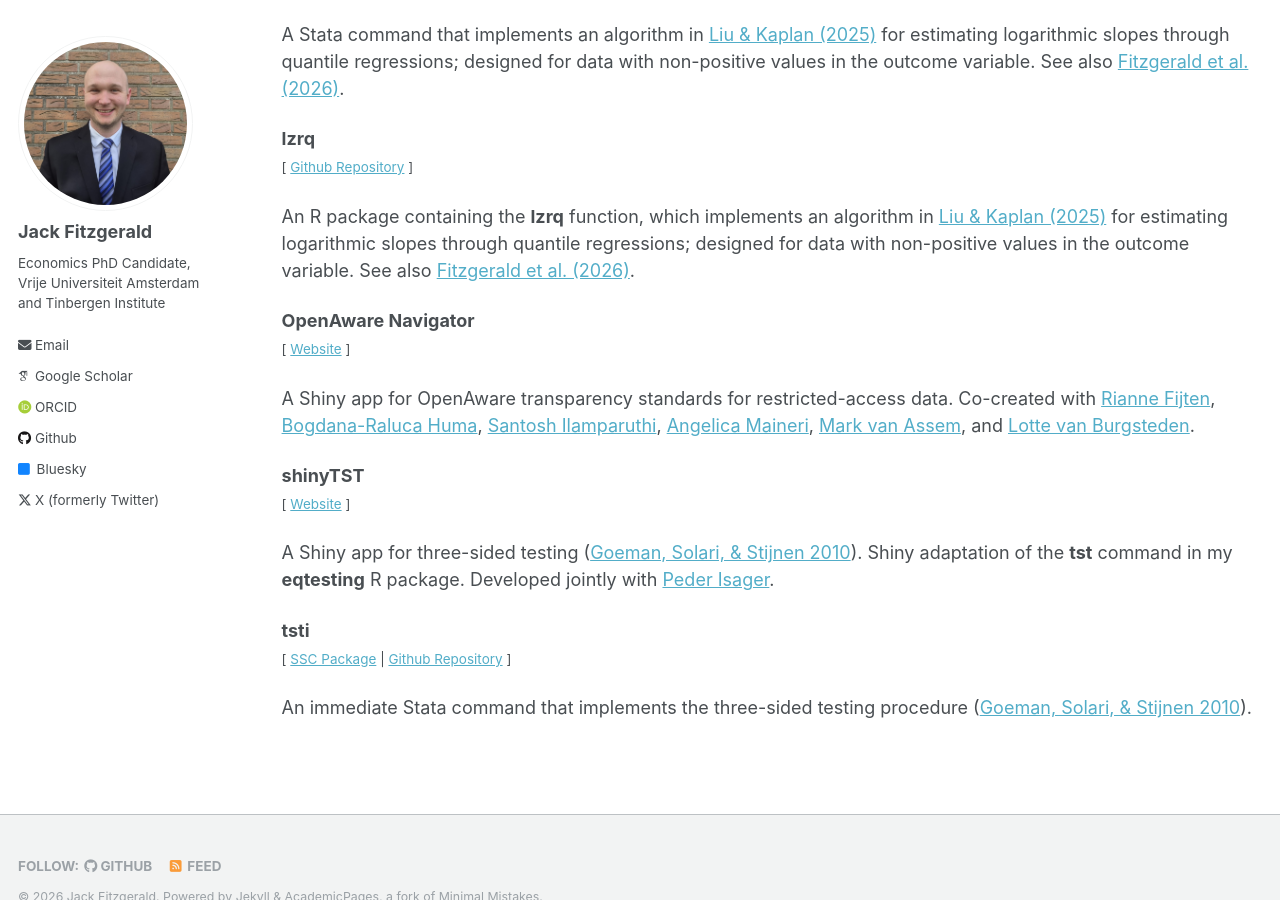
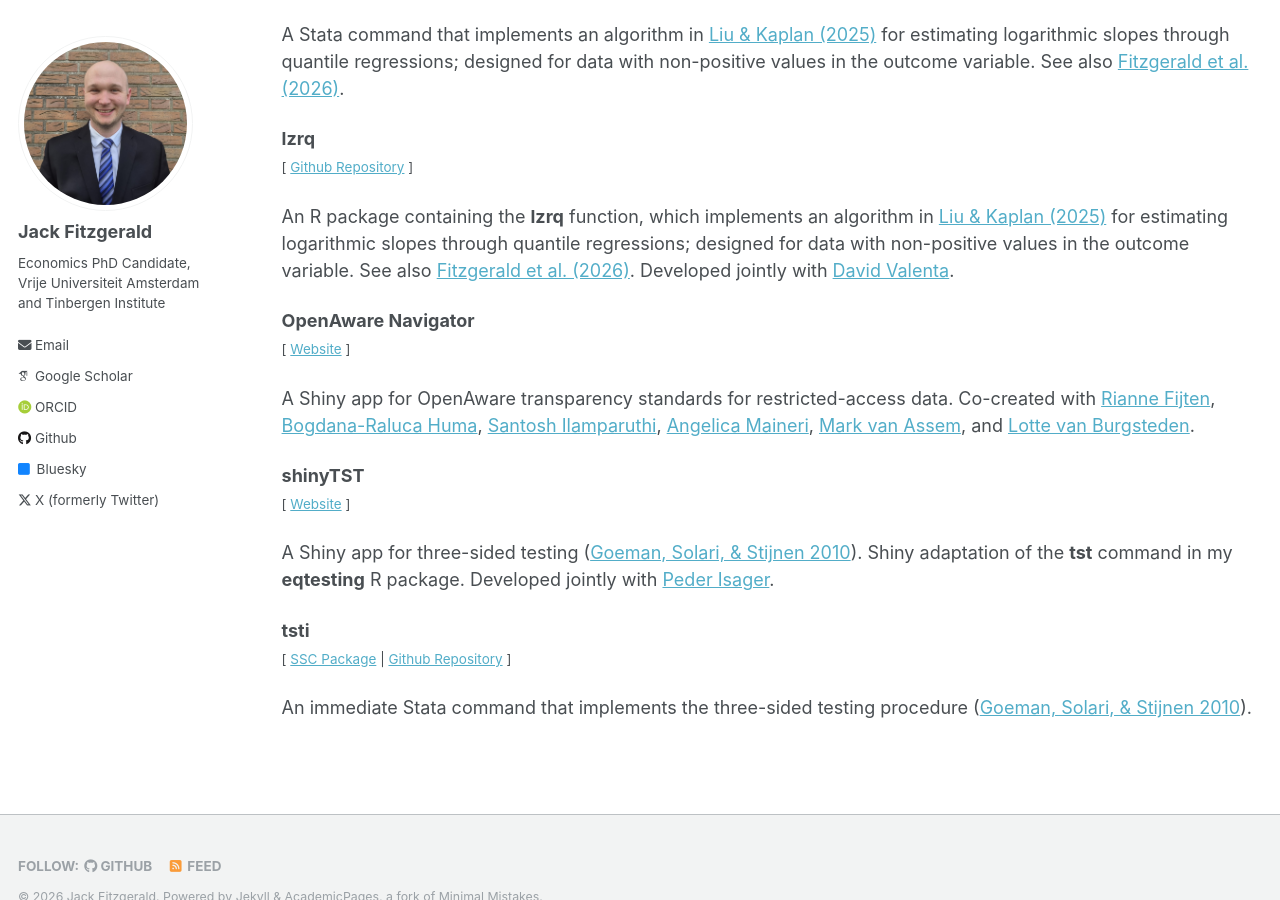
Before and after one commit to jack-fitzgerald/jack-fitzgerald.github.io, a Jekyll site: the page built from _pages/software.md, in a window 1280 px wide and 900 px high, scrolled down 584 px. Built offline with Jekyll 4.4.1, drawn with Linux system fonts in a browser that asks for light colours; some web fonts are replaced.

Commit message:
Update software.md

```diff
--- a/_pages/software.md
+++ b/_pages/software.md
@@ -23,7 +23,7 @@ A Stata command that implements an algorithm in [Liu & Kaplan (2025)](https://dr
 **lzrq** <br/>
 <small>[ [Github Repository](https://github.com/jack-fitzgerald/lzrq) ] </small>
 
-An R package containing the <b>lzrq</b> function, which implements an algorithm in [Liu & Kaplan (2025)](https://drive.google.com/file/d/1F3dnhm8MrlO5aRrGt48rBWAEaBqdCBH-/view) for estimating logarithmic slopes through quantile regressions; designed for data with non-positive values in the outcome variable. See also [Fitzgerald et al. (2026)](https://doi.org/10.31222/osf.io/juda7_v1).
+An R package containing the <b>lzrq</b> function, which implements an algorithm in [Liu & Kaplan (2025)](https://drive.google.com/file/d/1F3dnhm8MrlO5aRrGt48rBWAEaBqdCBH-/view) for estimating logarithmic slopes through quantile regressions; designed for data with non-positive values in the outcome variable. See also [Fitzgerald et al. (2026)](https://doi.org/10.31222/osf.io/juda7_v1). Developed jointly with [David Valenta](https://valenta.dev/).
 
 **OpenAware Navigator** <br/>
 <small>[ [Website](https://jack-fitzgerald.shinyapps.io/OpenAware_Navigator/) ] </small>
```
